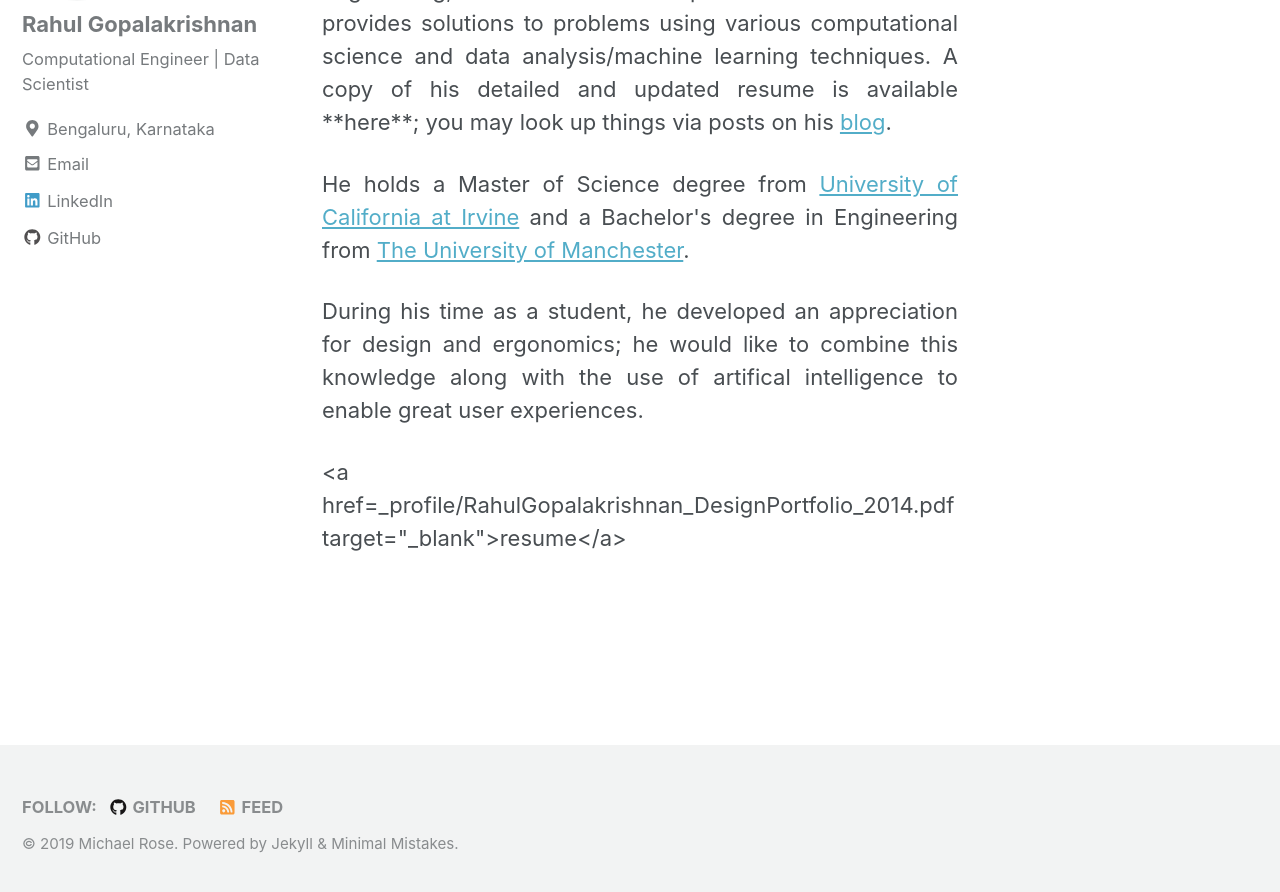
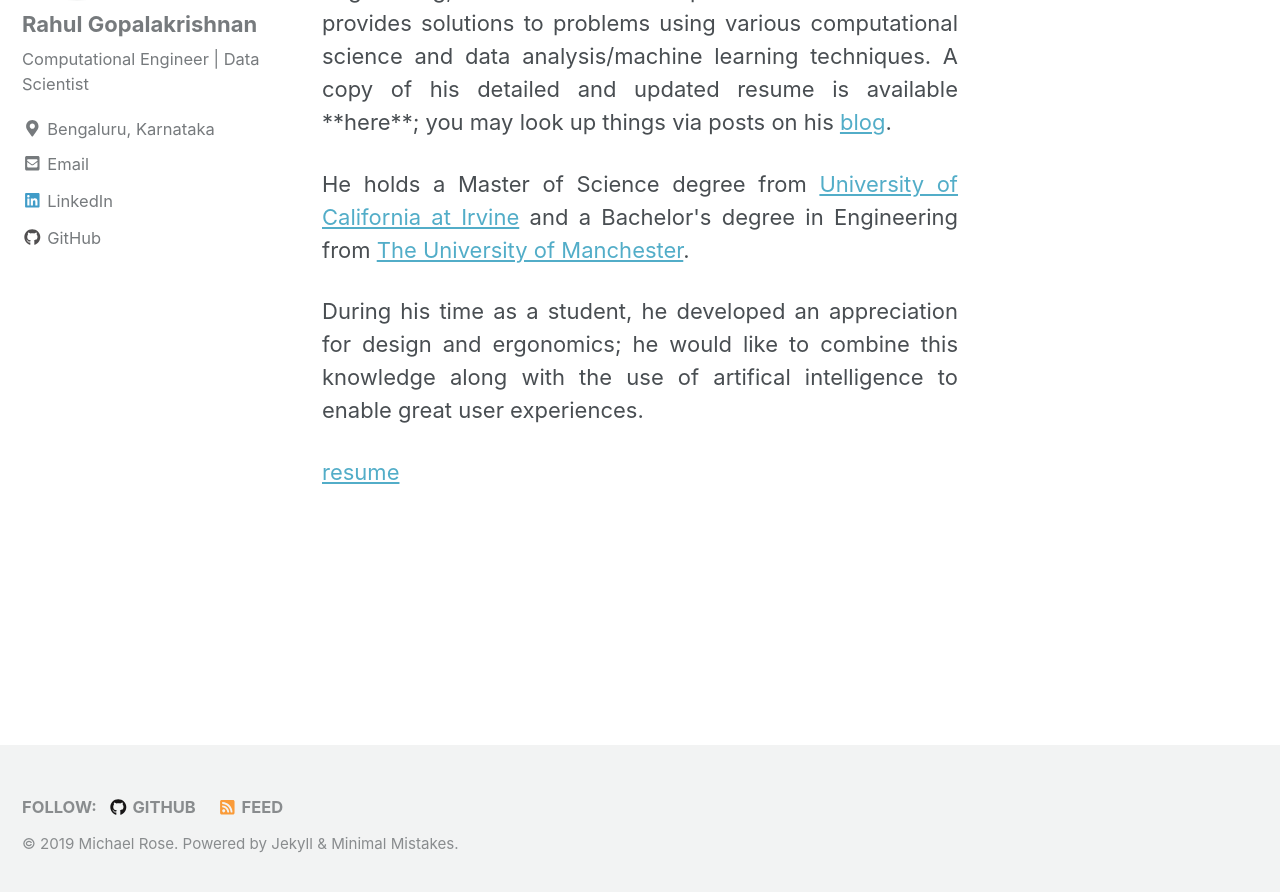
Before and after one commit to gopalrahulrg/gopalrahulrg.github.io, a Jekyll site: the page built from _pages/about.md, in a window 1280 px wide and 900 px high, scrolled down 253 px. Shown: the top 892 px of the window. Built offline with Jekyll 4.4.1, drawn with Linux system fonts in a browser that asks for light colours; nearby versions of some CDN libraries; some of the changed lines change nothing that is shown.

Commit message:
Update about.md

```diff
--- a/_pages/about.md
+++ b/_pages/about.md
@@ -10,4 +10,4 @@
 
 <p style='text-align: justify;'>During his time as a student, he developed an appreciation for design and ergonomics; he would like to combine this knowledge along with the use of artifical intelligence to enable great user experiences.<p>
 
-<a href=_profile/RahulGopalakrishnan_DesignPortfolio_2014.pdf target="_blank">resume</a>
+<a href="https://github.com/gopalrahulrg/gopalrahulrg.github.io/blob/master/_pages/_profile/RahulGopalakrishnan_DesignPortfolio_2014.pdf">resume</a>
```
